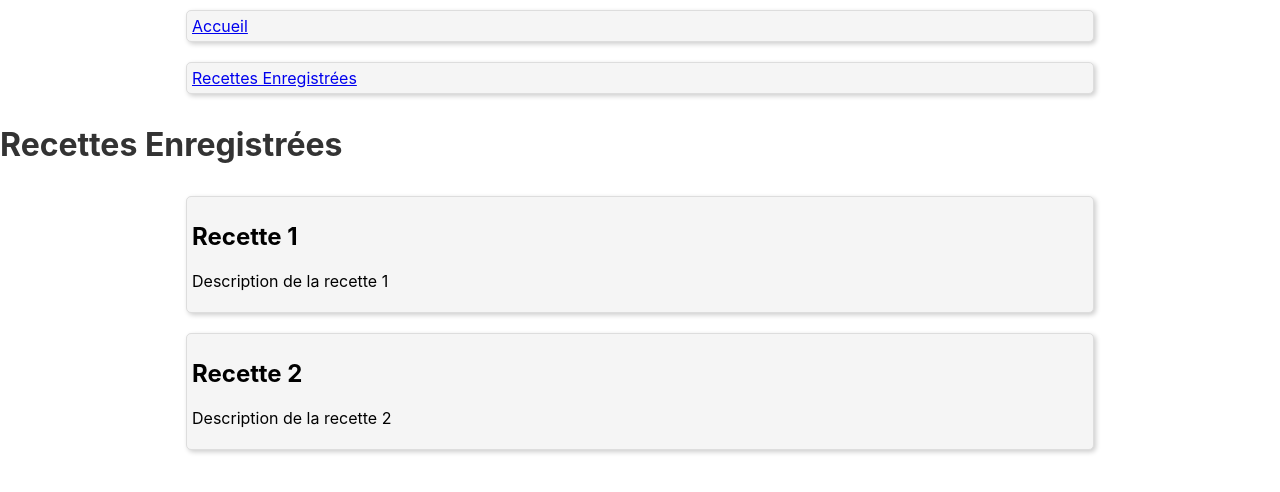
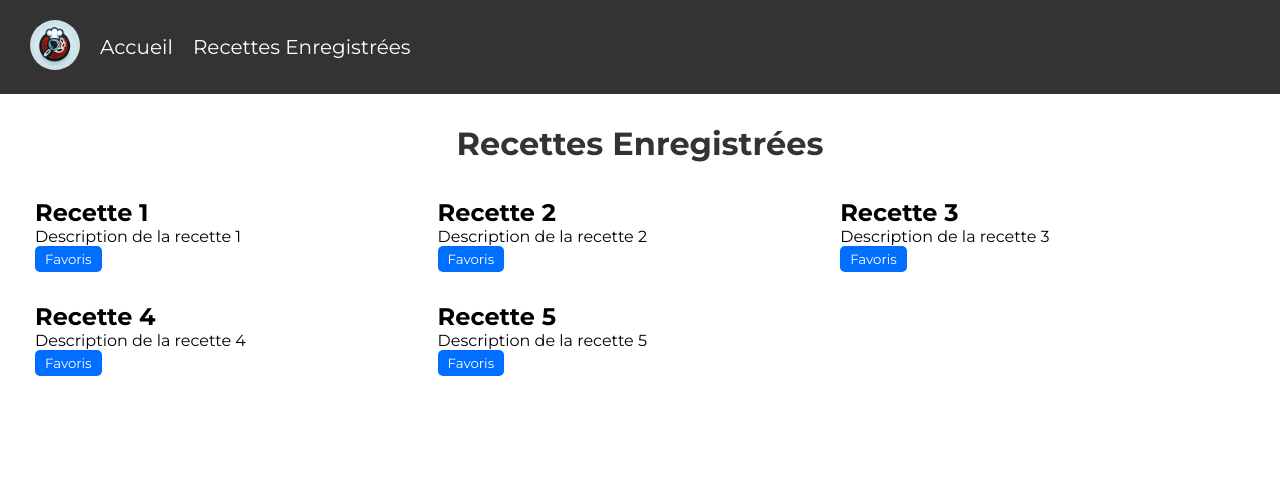
Before and after one commit to Choetsu/SmartRecipe, a React (Create React App) app in the folder client/: page /recette in a window 1280 px wide. Shown: the top 492 px of the page. Built offline with nearby package versions, Linux system fonts and the light colour scheme.

Commit message:
init design

```diff
--- a/client/src/App.js
+++ b/client/src/App.js
@@ -3,6 +3,7 @@ import { BrowserRouter as Router, Routes, Route, Link } from "react-router-dom";
 
 import Recherche from "./components/Recherche";
 import Recette from "./components/Recette";
+import logo from "./assets/logo.png";
 
 
 function App() {
@@ -11,6 +12,9 @@ function App() {
       <div>
         <nav>
           <ul>
+            <li>
+                <img src={logo}  alt="logo" />
+            </li>
             <li>
               <Link to="/">Accueil</Link>
             </li>
--- a/client/src/components/Recette.js
+++ b/client/src/components/Recette.js
@@ -1,4 +1,5 @@
 import React, { useState, useEffect } from "react";
+import "../style/Recette.css";
 
 function Recette() {
   const [recipes, setRecipes] = useState([]);
@@ -7,19 +8,25 @@ function Recette() {
     const savedRecipes = [
       { id: 1, title: "Recette 1", description: "Description de la recette 1" },
       { id: 2, title: "Recette 2", description: "Description de la recette 2" },
+      { id: 3, title: "Recette 3", description: "Description de la recette 3" },
+      { id: 4, title: "Recette 4", description: "Description de la recette 4" },
+      { id: 5, title: "Recette 5", description: "Description de la recette 5" },
     ];
 
     setRecipes(savedRecipes);
   }, []);
 
   return (
-    <div>
+    <div className="Recette">
       <h1>Recettes Enregistrées</h1>
       <ul>
         {recipes.map((recipe) => (
           <li key={recipe.id}>
             <h2>{recipe.title}</h2>
             <p>{recipe.description}</p>
+
+            <button href="#">Favoris</button>
+
           </li>
         ))}
       </ul>
--- a/client/src/components/Recherche.js
+++ b/client/src/components/Recherche.js
@@ -10,7 +10,7 @@ function Recherche() {
   const handleSearch = async () => {
     setLoading(true);
 
-    const apiKey ="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";
+    const apiKey = "";
 
     const openai = new OpenAI({
       apiKey: apiKey,
@@ -47,8 +47,12 @@ function Recherche() {
     }
   };
 
+  const Save = async () => {
+    console.log("Save");
+  }
+
   return (
-    <div className="App">
+    <div className="recherche">
       <h1>Moteur de Recherche de Recette</h1>
       <div className="search-container">
         <input
@@ -65,6 +69,10 @@ function Recherche() {
           <li key={index}>{item}</li>
         ))}
       </ul>
+      {/* input add to save */}
+      <div className="search-container">
+        <button onClick={Save}>Ajouter</button>
+      </div>
     </div>
   );
 }
--- a/client/src/index.css
+++ b/client/src/index.css
@@ -1,8 +1,15 @@
+@import url('https://fonts.googleapis.com/css2?family=Montserrat:ital,wght@0,400;0,600;0,700;0,800;1,400&family=Roboto:wght@300;400;500;700;900&display=swap');
+
+*{
+  box-sizing: border-box;
+  margin: 0;
+  padding: 0;
+  font-family: 'Montserrat', sans-serif;
+}
+
 body {
   margin: 0;
-  font-family: -apple-system, BlinkMacSystemFont, 'Segoe UI', 'Roboto', 'Oxygen',
-    'Ubuntu', 'Cantarell', 'Fira Sans', 'Droid Sans', 'Helvetica Neue',
-    sans-serif;
+  font-family: 'Montserrat', sans-serif;
   -webkit-font-smoothing: antialiased;
   -moz-osx-font-smoothing: grayscale;
 }
@@ -11,3 +18,37 @@ code {
   font-family: source-code-pro, Menlo, Monaco, Consolas, 'Courier New',
     monospace;
 }
+
+nav {
+  background-color: #333;
+  color: #fff;
+  padding: 20px;
+}
+
+nav ul {
+  list-style-type: none;
+  margin: 0;
+  padding: 0;
+  display: flex;
+  align-items: center;
+}
+
+nav li {
+  margin: 0 10px;
+}
+
+nav img {
+  width: 50px;
+  border-radius: 50%;
+}
+
+nav a:hover {
+  color: #ccc;
+}
+
+nav a {
+  color: #fff;
+  text-decoration: none;
+  font-size: 20px;
+
+}
--- /dev/null
+++ b/client/src/style/Recette.css
@@ -0,0 +1,35 @@
+.Recette{
+    padding: 30px;
+}
+
+.Recette h1{
+    text-align: center;
+    margin-bottom: 20px;
+}
+
+.Recette ul{
+    list-style-type: none;
+    margin: 0;
+    padding: 0;
+    display: flex;
+    flex-direction: row;
+    align-items: center;
+    flex-wrap: wrap;
+}
+
+.Recette li{
+    width: 33%;
+    font-size: 16px;
+    margin: 10px 0;
+    padding: 5px;
+}
+
+.Recette button{
+    text-decoration: none;
+    color: #fff;
+    background-color: #006FFF;
+    padding: 5px 10px;
+    border-radius: 5px;
+    border: none;
+    cursor: pointer;
+}
--- a/client/src/style/Recherche.css
+++ b/client/src/style/Recherche.css
@@ -1,6 +1,6 @@
-.App {
+.recherche {
   text-align: center;
-  font-family: Arial, sans-serif;
+  margin-top: 20px;
 }
 
 h1 {
@@ -15,44 +15,31 @@ input {
   width: 300px;
   padding: 10px;
   border: 1px solid #ccc;
+  border-radius: 5px;
 }
 
-button {
+.recherche button {
+  margin-left: 10px;
   padding: 10px 20px;
   background-color: #007BFF;
   color: #fff;
   border: none;
   cursor: pointer;
+  border-radius: 5px;
 }
 
-/* Ajoutez ces styles dans votre fichier CSS ou dans le composant React si vous utilisez des styles en ligne */
-
-/* Style de la liste non ordonnée */
-ul {
-  /* Supprime les puces */
+.recherche ul {
   list-style-type: none;
   margin: 0;
   padding: 0;
   display: flex;
   flex-direction: column;
   align-items: center;
-
 }
 
-/* Style des éléments de la liste */
-li {
+.recherche li {
   width: 70%;
   font-size: 16px;
   margin: 10px 0;
   padding: 5px;
-  background-color: #f5f5f5;
-  border: 1px solid #ddd;
-  border-radius: 5px;
-  box-shadow: 2px 2px 5px rgba(0, 0, 0, 0.2);
 }
-
-/* Lorsqu'un élément est survolé */
-li:hover {
-  background-color: #e0e0e0;
-  transition: background-color 0.3s;
-}
```
Also changed, not shown: client/src/assets/logo.png (added).
